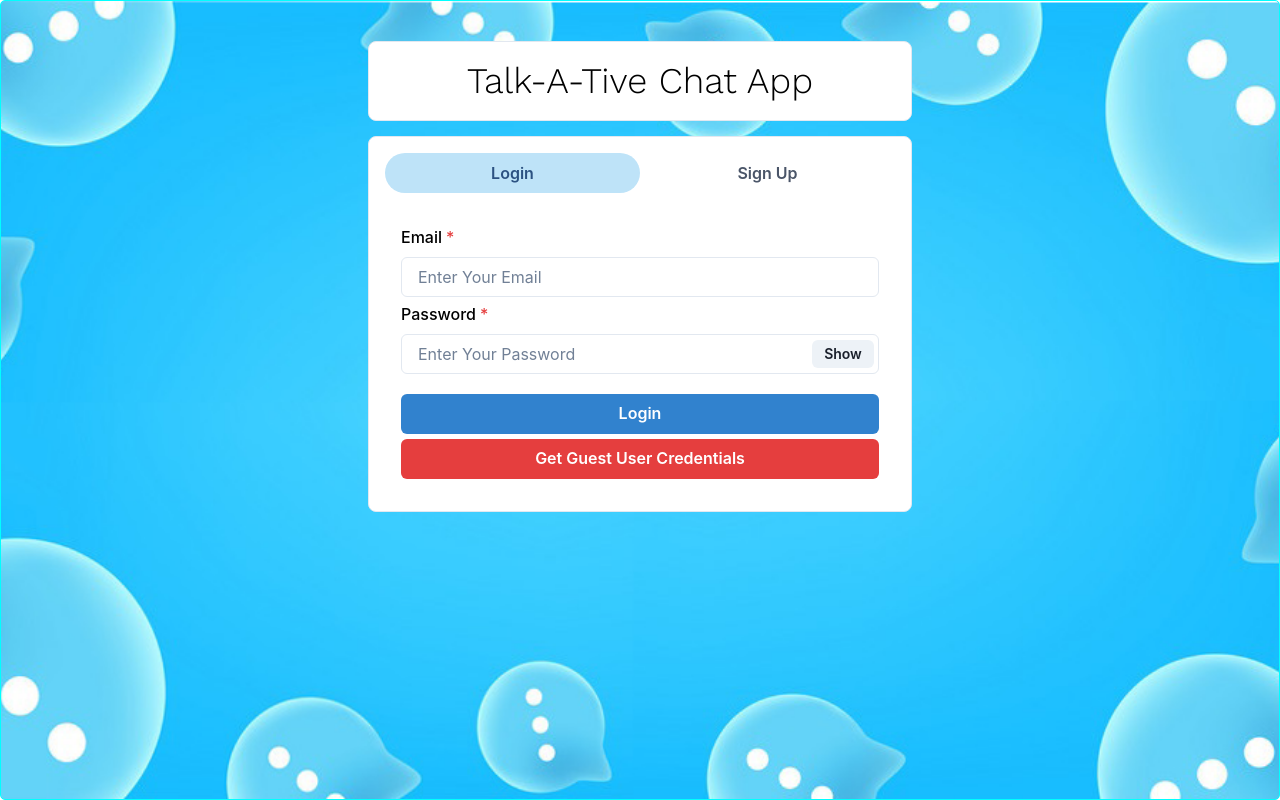
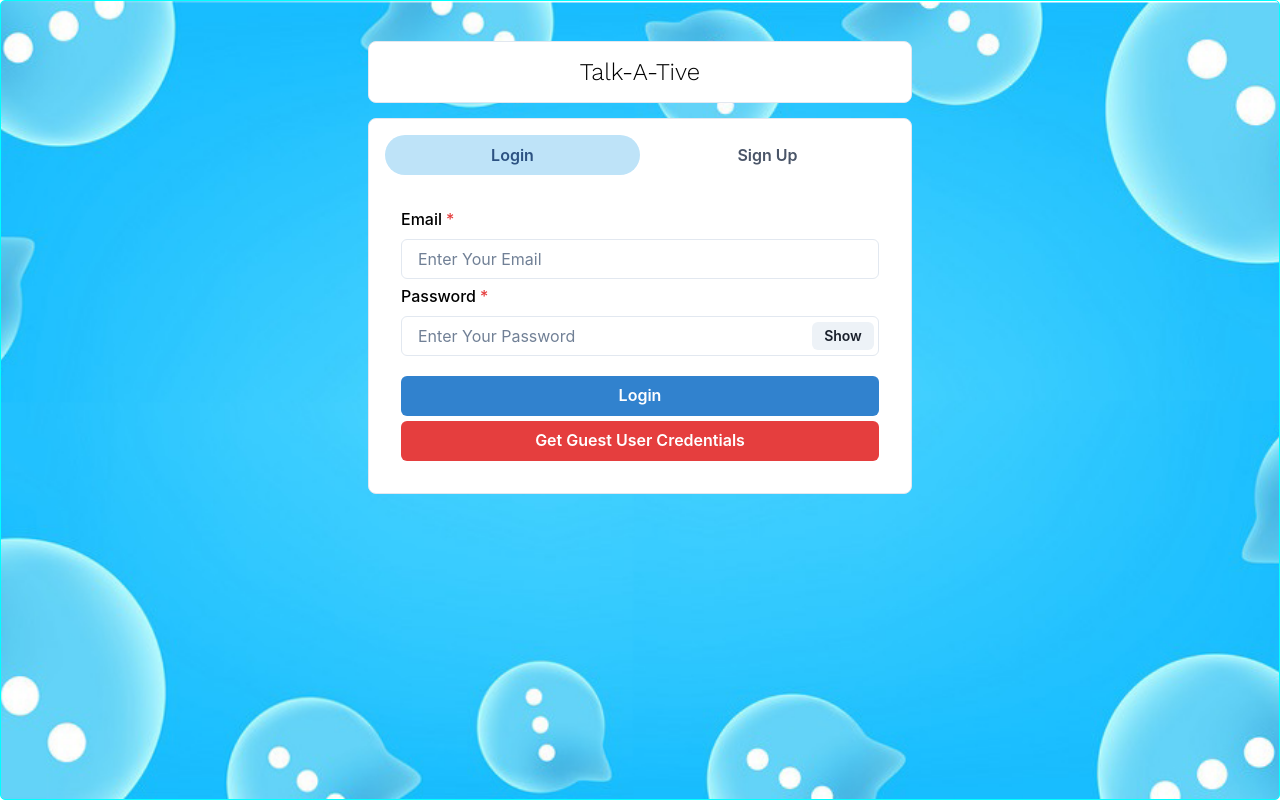
Before and after one commit to bk408/talk-a-tive, a React (Create React App) app in the folder frontend/: page / in a window 1280 px wide. Built offline with nearby package versions, Linux system fonts and the light colour scheme.

Commit message:
change in app name

```diff
--- a/frontend/src/pages/HomePage.js
+++ b/frontend/src/pages/HomePage.js
@@ -26,12 +26,12 @@ const HomePage = () => {
         borderWidth="1px"
       >
         <Text
-          fontSize="4xl"
+          fontSize="2xl"
           fontFamily="Work sans"
           color="black"
           textAlign="center"
         >
-          Talk-A-Tive Chat App
+          Talk-A-Tive
         </Text>
       </Box>
       <Box
```
